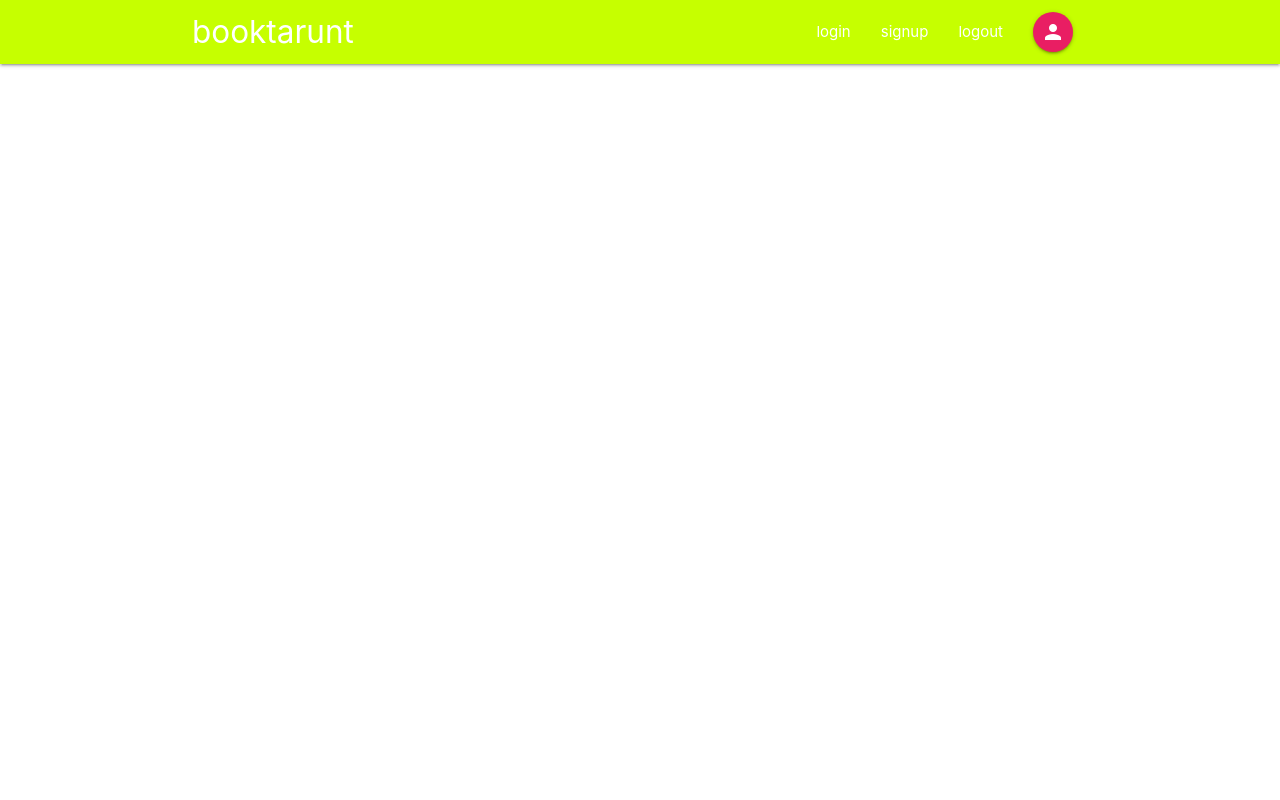
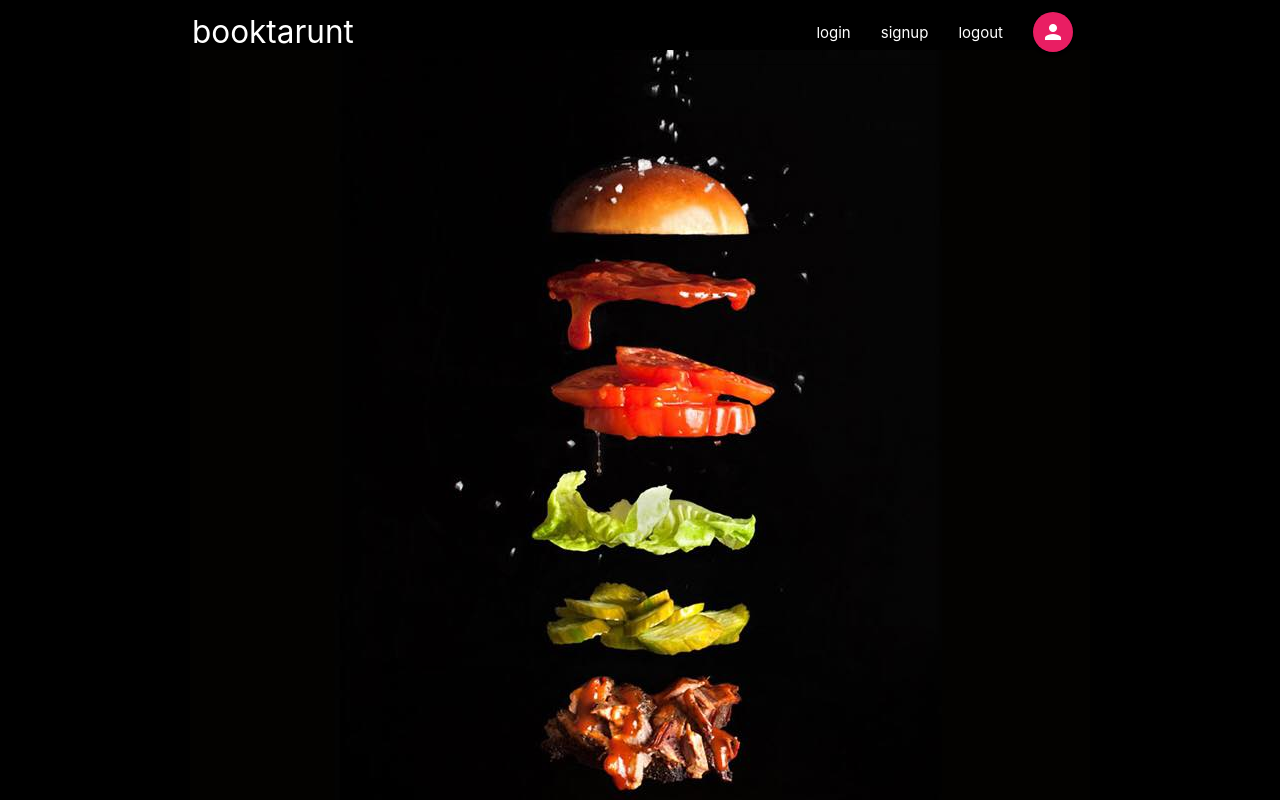
Before and after one commit to HarishAshwinRaj/web-booktarunt-rf, a React (Create React App) app in the folder read/: page / in a window 1280 px wide. Shown: the top 800 px of the page. Built offline with nearby package versions, Linux system fonts and the light colour scheme.

Commit message:
nav --suc- added responsive template

```diff
--- a/read/public/index.html
+++ b/read/public/index.html
@@ -50,5 +50,8 @@
       $(".sidenav").sidenav();
 
     })</script>
+
+<!--<a style="background-color:black;color:white;text-decoration:none;padding:4px 6px;font-family:-apple-system, BlinkMacSystemFont, &quot;San Francisco&quot;, &quot;Helvetica Neue&quot;, Helvetica, Ubuntu, Roboto, Noto, &quot;Segoe UI&quot;, Arial, sans-serif;font-size:12px;font-weight:bold;line-height:1.2;display:inline-block;border-radius:3px" href="https://unsplash.com/@picoftasty?utm_medium=referral&amp;utm_campaign=photographer-credit&amp;utm_content=creditBadge" target="_blank" rel="noopener noreferrer" title="Download free do whatever you want high-resolution photos from Mae Mu"><span style="display:inline-block;padding:2px 3px"><svg xmlns="http://www.w3.org/2000/svg" style="height:12px;width:auto;position:relative;vertical-align:middle;top:-2px;fill:white" viewBox="0 0 32 32"><title>unsplash-logo</title><path d="M10 9V0h12v9H10zm12 5h10v18H0V14h10v9h12v-9z"></path></svg></span><span style="display:inline-block;padding:2px 3px">Mae Mu</span></a>
+-->
   </body>
 </html>
--- a/read/src/App.js
+++ b/read/src/App.js
@@ -5,9 +5,11 @@ import {BrowserRouter} from "react-router-dom";
 function App() {
   return (
     <BrowserRouter>
-<div>
+<header>
   <Navbar/>
-</div>
+
+</header>
+
 </BrowserRouter>
   );
 }
--- a/read/src/components/Signin.js
+++ b/read/src/components/Signin.js
@@ -5,17 +5,17 @@ const Signin = () => {
         <div>
       <a className ="sidenav-trigger" data-target ="mobl"><i className ="material-icons">menu</i></a>
         <ul className ="right hide-on-med-and-down ">
-            <li><Link to ="/">logout</Link></li>
-            <li><Link to ="/" className ="btn-floating pink "><i className="material-icons">person</i></Link></li>
+            <li><Link to ="/" className= "waves-effect waves-light white-text">logout</Link></li>
+            <li><Link to ="/" className =" btn-floating pink waves-effect waves-light white-text"><i className="material-icons">person</i></Link></li>
         </ul>
-        <ul className ="sidenav " id = "mobl">
+        <ul className ="sidenav transparent" id = "mobl">
 
-            <li><div><Link to ="/" className ="btn-floating pink  ">
+            <li><div className ="waves-effect waves-light white-text"><Link to ="/" className ="btn-floating pink  ">
                 <i className="  material-icons white-text center" >person</i>
             </Link>
             <span>account settings</span>
             </div></li>
-            <li><Link to ="/" >logout</Link></li>
+            <li><Link to ="/"className ="waves-effect waves-light white-text" >logout</Link></li>
         </ul>
         </div>
      );
--- a/read/src/components/Signout.js
+++ b/read/src/components/Signout.js
@@ -5,12 +5,12 @@ const Signout = () => {
     return ( <div>
         <a className ="sidenav-trigger" data-target ="mob2"><i className ="material-icons">menu</i></a>
         <ul className="right hide-on-med-and-down ">
-            <li><NavLink  to ="/">login</NavLink>  </li>
-            <li><NavLink to ="/" >signup</NavLink>  </li>
+            <li><NavLink  to ="/" className="waves-effect waves-light  white-text" >login</NavLink>  </li>
+            <li><NavLink to ="/" className="waves-effect waves-light  white-text" >signup</NavLink>  </li>
         </ul>
-        <ul className ="sidenav pink lighten-3 " id ="mob2">
-            <li><NavLink to ="/" className="white-text">login</NavLink></li>
-            <li><NavLink to ="/" className="white-text" >signup</NavLink></li>
+        <ul className ="sidenav transparent" id ="mob2">
+            <li  ><NavLink to ="/" className="waves-effect waves-light  white-text" >login</NavLink></li>
+            <li  ><NavLink to ="/" className="waves-effect waves-light  white-text">signup</NavLink></li>
         </ul>
         </div>
      );
--- a/read/src/components/navbar.js
+++ b/read/src/components/navbar.js
@@ -4,7 +4,7 @@ import Signin from './Signin';
 import Signout from './Signout';
 const Navbar = () => {
     return (
-        <nav className ="nav-wrapper  lime accent-3 "> <div className = "container">
+        <nav className ="nav-wrapper transparent "> <div className = "container">
              <Link to ="/"  className ="brand-logo flow-text">booktarunt</Link >
 
             <Signin/>
--- a/read/src/index.css
+++ b/read/src/index.css
@@ -5,7 +5,19 @@ body {
     sans-serif;
   -webkit-font-smoothing: antialiased;
   -moz-osx-font-smoothing: grayscale;
+background-color: black;
+
 }
+header{
+  background: url("imgs/bg2.jpg");
+
+  background-position: center;
+  background-repeat: no-repeat;
+  min-height : 1000px;
+}
+
+
+
 
 code {
   font-family: source-code-pro, Menlo, Monaco, Consolas, 'Courier New',
```
Also changed, not shown: read/src/imgs/bg2.jpg (added).
